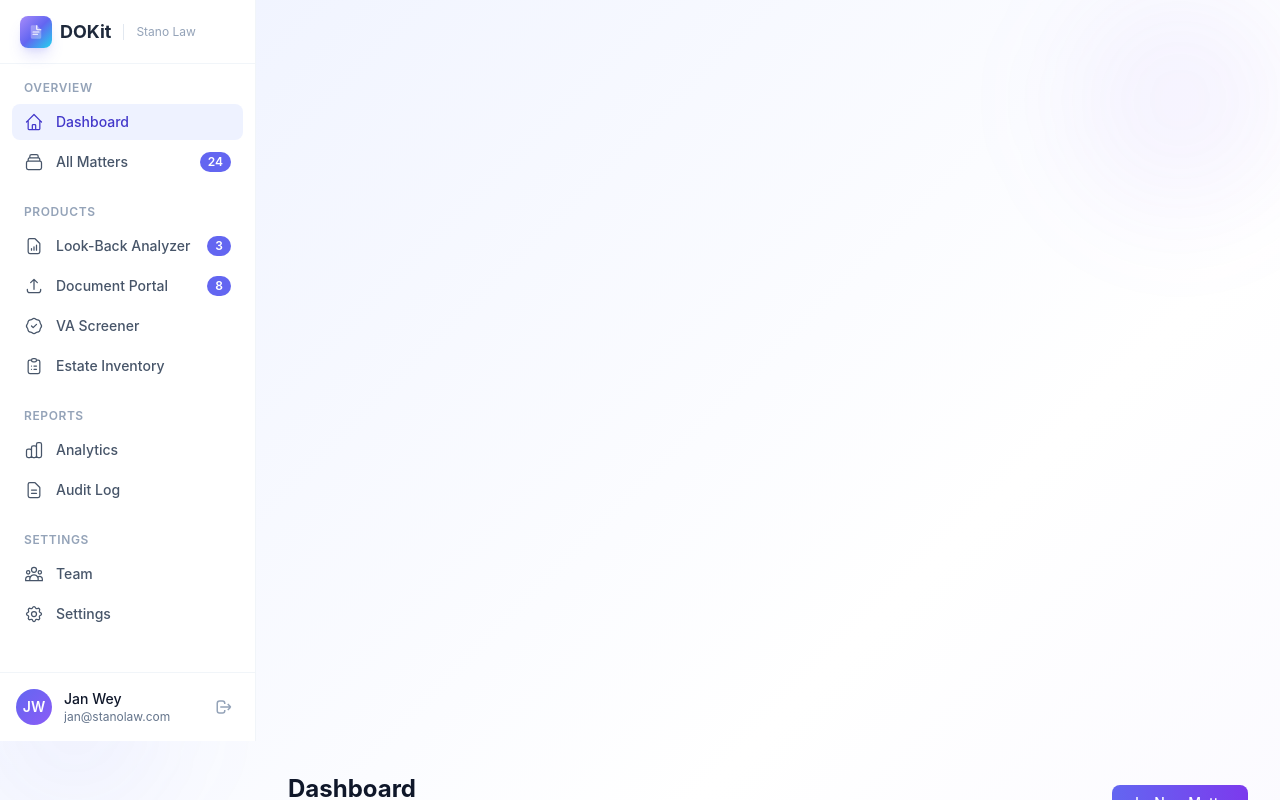
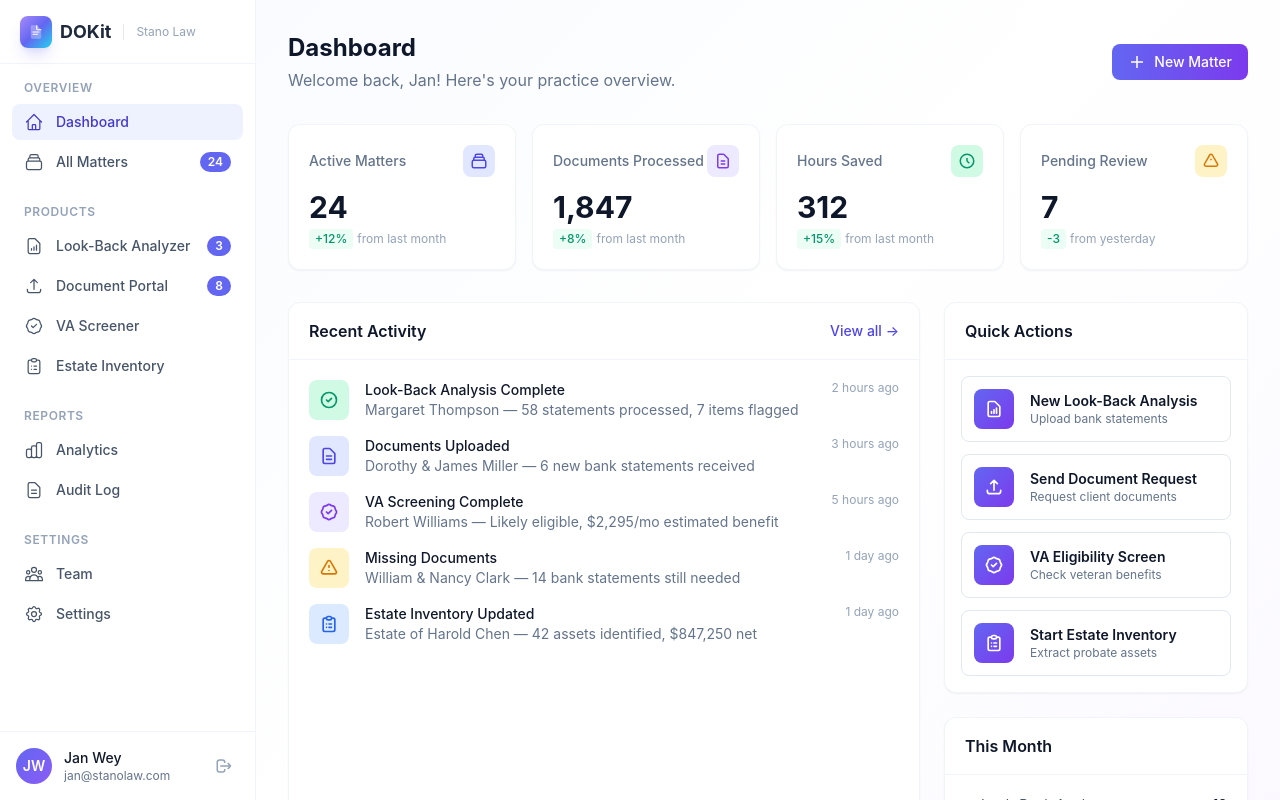
Before and after one commit to CoHoast/stano-law, a Next.js app: page /dashboard in a window 1280 px wide. Shown: the top 800 px of the page. Built offline with nearby package versions, Linux system fonts and the light colour scheme.

Commit message:
Fix layout alignment - remove problematic CSS positioning

```diff
--- a/src/app/dashboard/layout.tsx
+++ b/src/app/dashboard/layout.tsx
@@ -215,7 +215,7 @@ export default function DashboardLayout({ children }: { children: React.ReactNod
       </aside>
 
       {/* Main Content */}
-      <main className="lg:pl-64 pt-14 lg:pt-0 min-h-screen">
+      <main className="lg:ml-64 pt-14 lg:pt-0">
         {children}
       </main>
     </div>
--- a/src/app/globals.css
+++ b/src/app/globals.css
@@ -10,43 +10,8 @@ body {
 
 /* DOKit Brand Styles */
 .gradient-bg {
-  background: linear-gradient(135deg, #eef2ff 0%, #ffffff 50%, #f5f3ff 100%);
-  position: relative;
+  background: linear-gradient(135deg, #f8faff 0%, #ffffff 50%, #faf8ff 100%);
   min-height: 100vh;
-}
-
-/* Subtle gradient orb - top right */
-.gradient-bg::before {
-  content: '';
-  position: fixed;
-  top: -100px;
-  right: -100px;
-  width: 400px;
-  height: 400px;
-  background: radial-gradient(circle at center, rgba(139, 92, 246, 0.08) 0%, transparent 60%);
-  pointer-events: none;
-  z-index: 0;
-  filter: blur(40px);
-}
-
-/* Subtle gradient orb - bottom left */
-.gradient-bg::after {
-  content: '';
-  position: fixed;
-  bottom: -100px;
-  left: -100px;
-  width: 350px;
-  height: 350px;
-  background: radial-gradient(circle at center, rgba(99, 102, 241, 0.06) 0%, transparent 60%);
-  pointer-events: none;
-  z-index: 0;
-  filter: blur(40px);
-}
-
-/* Ensure content is above orbs */
-.gradient-bg > * {
-  position: relative;
-  z-index: 1;
 }
 
 .glass-card {
```
